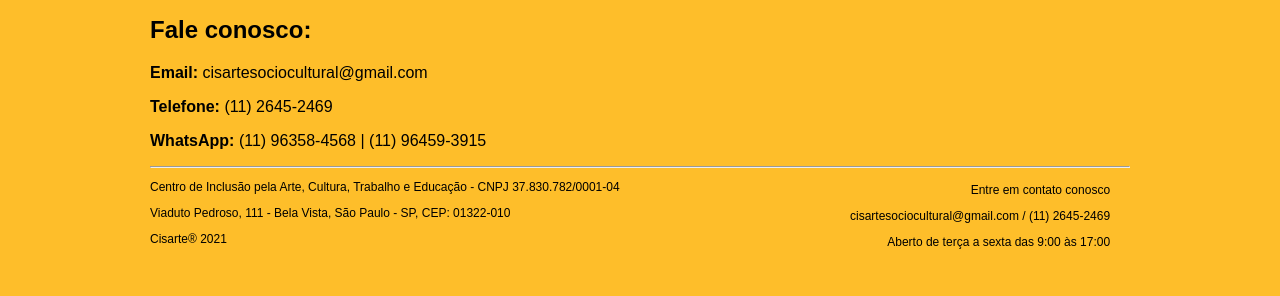
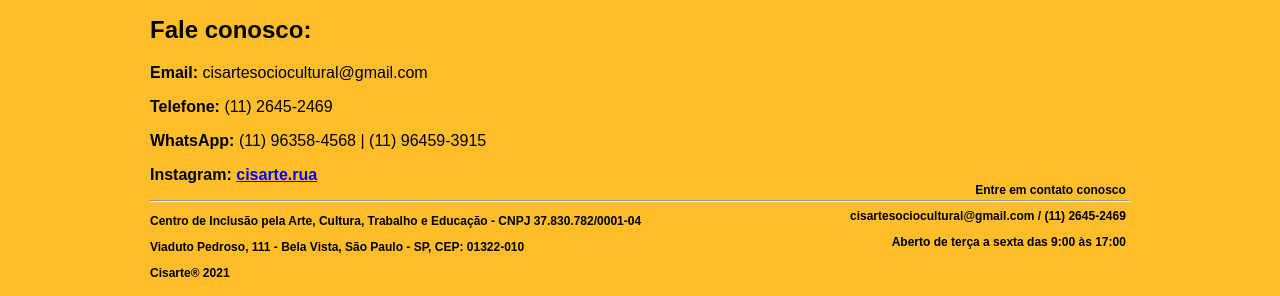
Before and after one commit to cisarte/cisarte.github.io, a plain HTML site: page index.html in a window 1280 px wide. Shown: the part 2733-3029 px from the top of the page. Drawn offline with nearby package versions, Linux system fonts and the light colour scheme.

Commit message:
Update index.html

```diff
--- a/index.html
+++ b/index.html
@@ -90,7 +90,7 @@
       <p> <strong> Email: </strong> cisartesociocultural@gmail.com </p>
       <p> <strong> Telefone: </strong>(11) 2645-2469 </p>
       <p> <strong> WhatsApp: </strong>(11) 96358-4568 | (11) 96459-3915</p>
-
+      <p> <strong> Instagram: <a href="https://www.instagram.com/cisarte.rua/">cisarte.rua</a> </p>
       <hr/>
 
       <div class="infospadrao">
```
